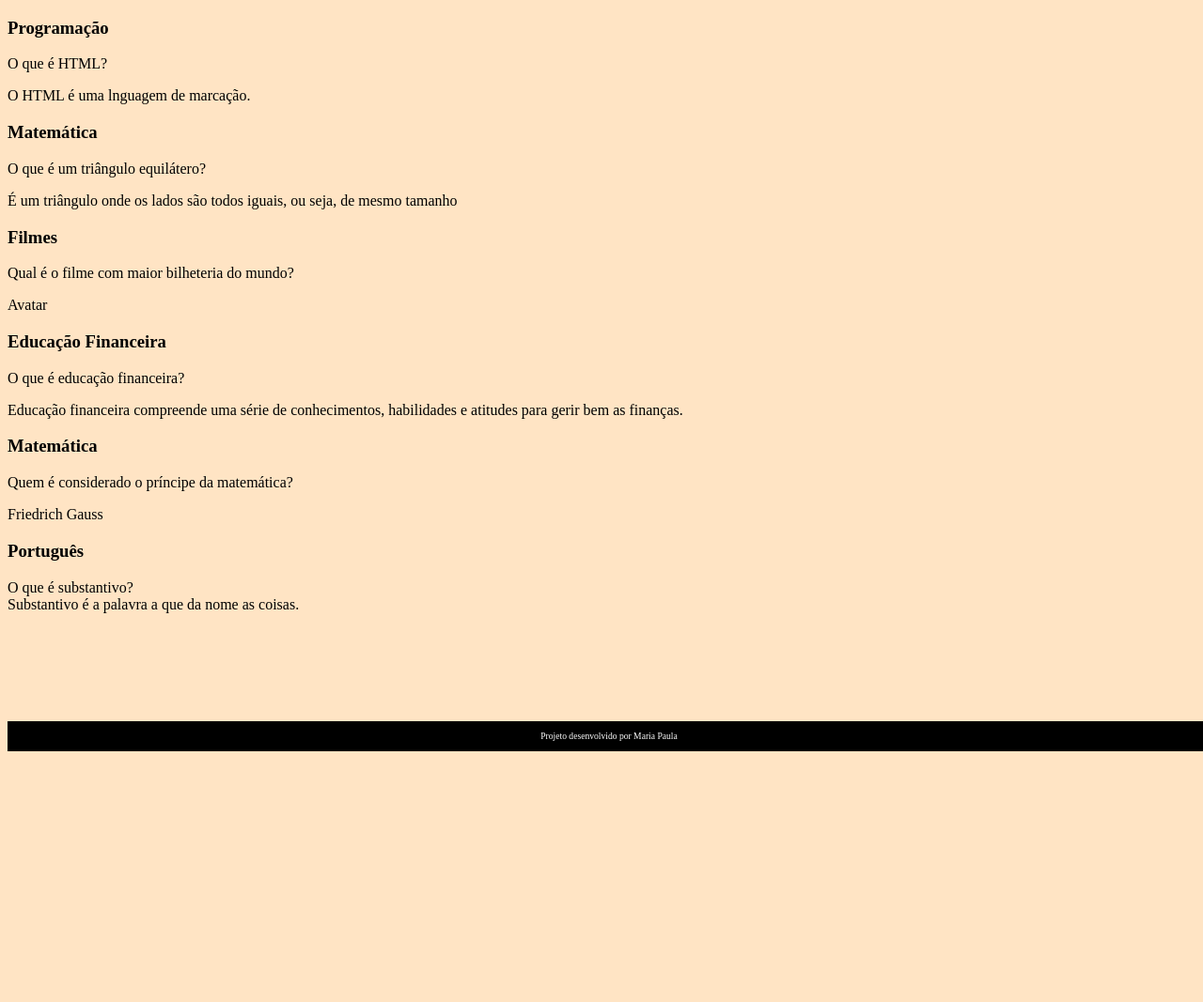
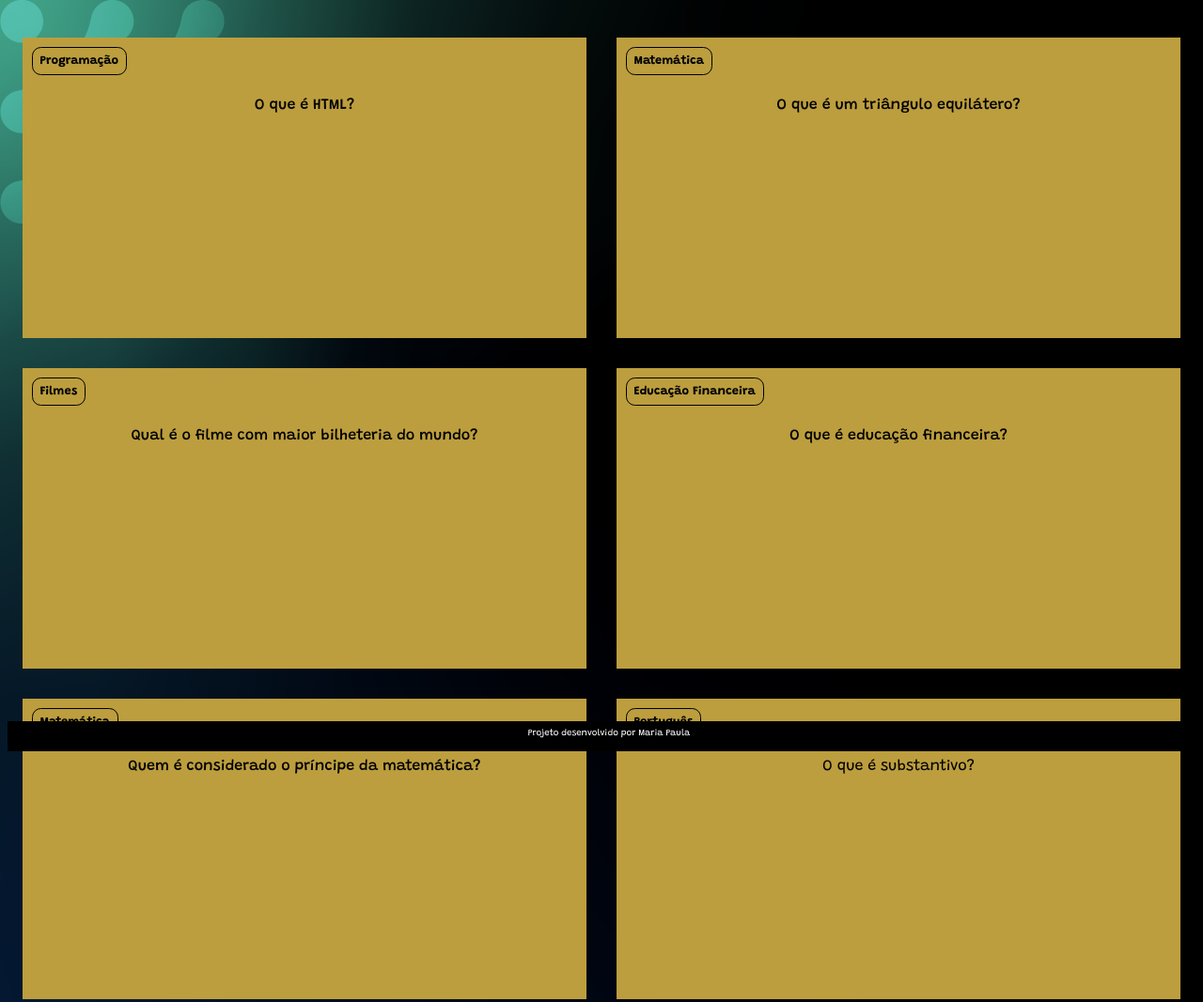
Before and after one commit to Maria-Paula23/Formadores-, a plain HTML site: page index.html in a window 1280 px wide. Shown: the top 1067 px of the page at 94% size. Before the commit the page ends 800 px from the top, so only its background shows below. Drawn offline with Linux system fonts and the light colour scheme; a web font is replaced by a local one.

Commit message:
Aula do dia 16/10/2024

```diff
--- a/assets/style.css
+++ b/assets/style.css
@@ -1,9 +1,58 @@
-@import url('https://fonts.googleapis.com/css2?family=Bai+Jamjuree:ital,wght@0,200;0,300;0,400;0,500;0,600;0,700;1,200;1,300;1,400;1,500;1,600;1,700&display=swap');
+@import url('https://fonts.googleapis.com/css2?family=Grandstander:ital,wght@0,100..900;1,100..900&display=swap');
+
+:root {
+    --text-color: #000000;
+    --card-front-color: #BC9E3E;
+    --card-back-color: #BC9E3E;
+}
 
 body {
-    background-color: bisque;
-    font-family: Bai Jamjuree;
+    background: url(../assets/img/bg-desktop-blue.webp);
+    font-family: Grandstander;
 }
+
+#container {
+    display: flex;
+    flex-wrap: wrap;
+}
+
+.cartao {
+    margin: 1rem 1rem;
+    height: 20rem;
+    flex-grow: 1;
+    flex-basis: calc(33% - 0.6rem);
+}
+
+.cartao__conteudo {
+    background-color: var(--card-front-color);
+    text-align: center;
+    height: 100%;
+}
+
+.cartao__conteudo p {
+    padding: 4rem;
+}
+
+.cartao__conteudo h3 {
+    color: var(--text-color);
+    border: 1px solid var(--text-color);
+    text-align: left;
+    padding: 0.5rem;
+    position: absolute;
+    margin: 0.6rem;
+    border-radius: 0.6rem;
+    font-size: 1vw;
+  }
+
+  .cartao__conteudo__pergunta p {
+    color: var(--text-color);
+    font-weight: 500;
+  }
+
+  .cartao__conteudo__resposta p {
+    color: var(--card-back-color);
+    font-weight: 700;
+  }
 
 footer {
     background-color: black;
@@ -12,10 +61,10 @@ footer {
     position: fixed;
     width: 100%;
     height: 2rem;
-    margin-top: 0,5rem;
 }
 
 footer p {
     text-align: center;
     font-size: 0.6rem;
+    margin-top: 0.5rem;
 }
--- a/index.html
+++ b/index.html
@@ -55,14 +55,13 @@
 
             <!--Quarta Pergunta-->
             <article class="cartao">
-                <div class="cartao__Conteudo">
+                <div class="cartao__conteudo">
                     <h3>Educação Financeira</h3>
-                    <div class="cartao__Conteudo__pergunta">
+                    <div class="cartao__conteudo__pergunta">
                         <p>O que é educação financeira?</p>
                     </div>
-                    <div class="cartao__Conteudo__resposta">
-                        <p>Educação financeira compreende uma série de conhecimentos, habilidades e atitudes para gerir
-                            bem as finanças.</p>
+                    <div class="cartao__conteudo__resposta">
+                        <p>Educação financeira compreende uma série de conhecimentos, habilidades e atitudes para gerir bem as finanças.</p>
                     </div>
                 </div>
             </article>
@@ -82,13 +81,13 @@
 
             <!--Sexta Pergunta-->
             <article class="cartao">
-                <div class="cartao_conteudo">
+                <div class="cartao__conteudo">
                     <h3>Português</h3>
-                    <div class="cartao_conteudo_pertunta">
-                        O que é substantivo?
+                    <div class="cartao__conteudo__pertunta">
+                        <p>O que é substantivo?</p>
                     </div>
-                    <div class="cartao_conteudo_resposta">
-                        Substantivo é a palavra a que da nome as coisas.
+                    <div class="cartao__conteudo__resposta">
+                        <p>Substantivo é a palavra a que da nome as coisas.</p>
                     </div>
                 </div>
             </article>
```
Also changed, not shown: assets/img/bg-desktop-blue.webp (added).
